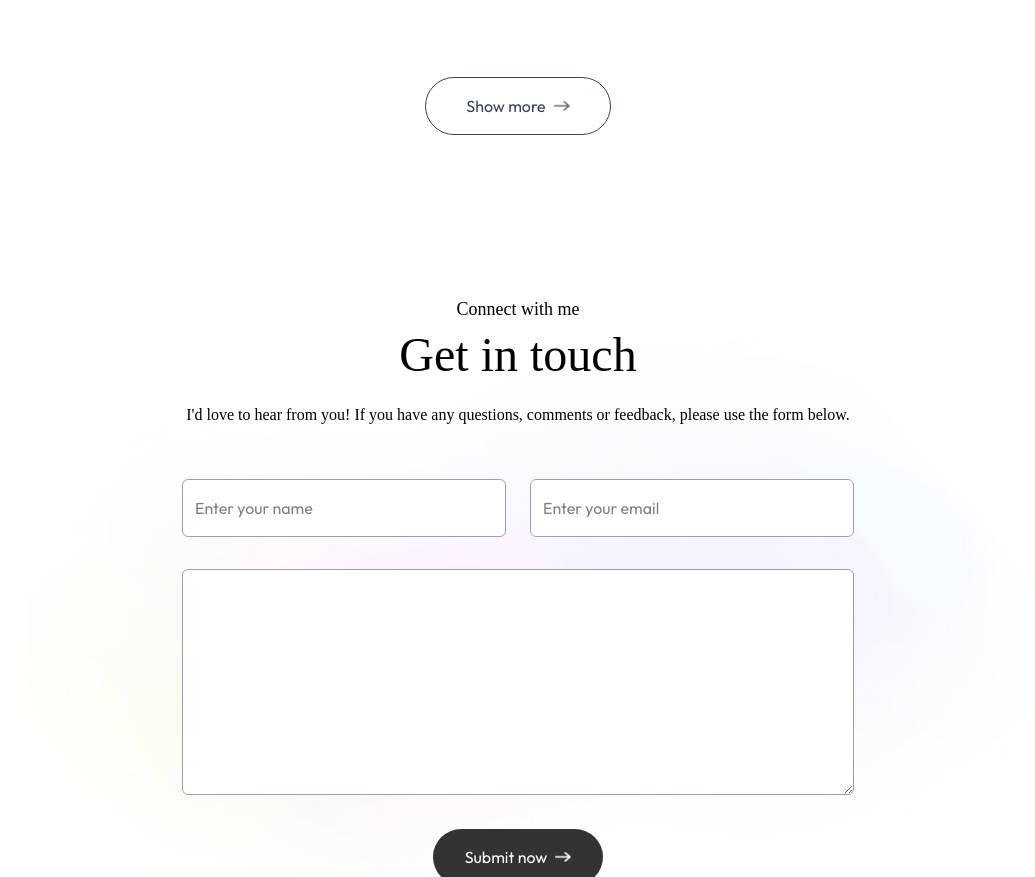
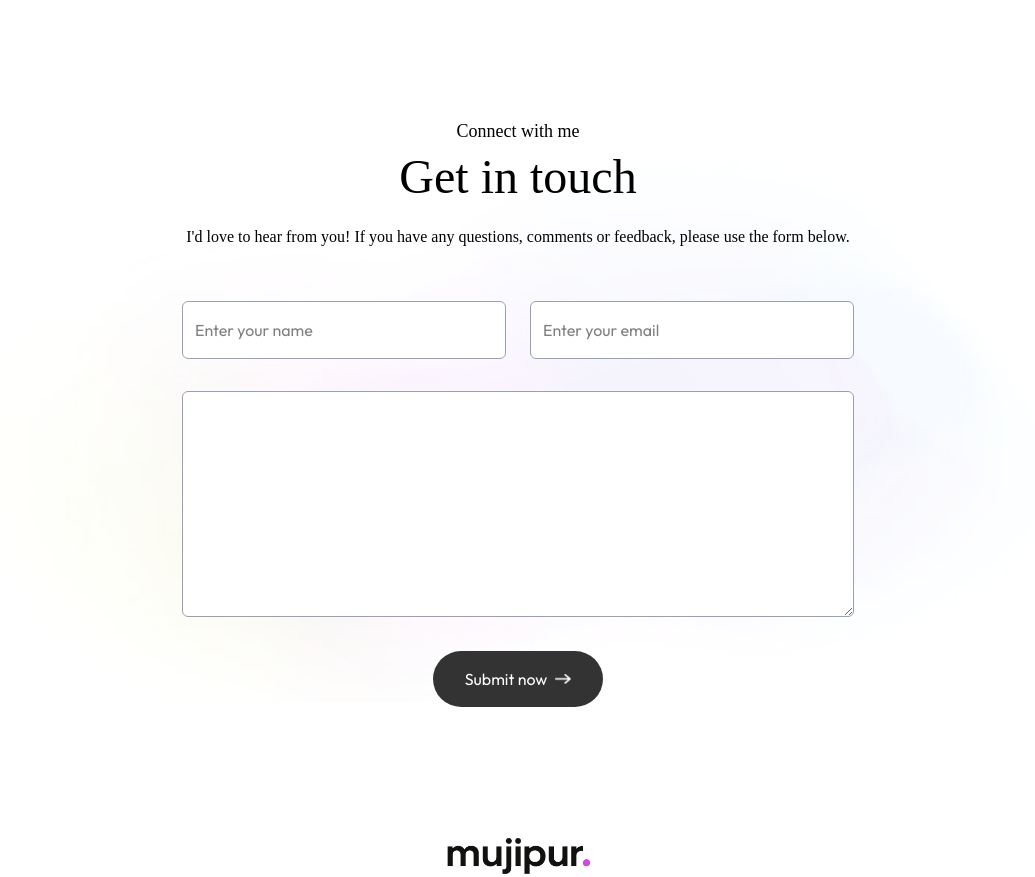
Before and after one commit to Mujipur-Rahman-M/Portfolio, a website: page index.html in a window 1280 px wide. Shown: the part 2966-3843 px from the top of the page, without its empty margins (122-1157 px from the left). Drawn offline with Linux system fonts and the light colour scheme; a web font is replaced by a local one.

Commit message:
my work update

```diff
--- a/index.html
+++ b/index.html
@@ -309,12 +309,12 @@
                 </div>
             </div>
         </div>
-        <a href="#" class="w-max flex items-center justify-center gap-2 text-gray-700 border-[0.5px] border-gray-700 rounded-full py-3 px-10 mx-auto my-20
+        <!-- <a href="#" class="w-max flex items-center justify-center gap-2 text-gray-700 border-[0.5px] border-gray-700 rounded-full py-3 px-10 mx-auto my-20
              hover:bg-[#fcf4ff] duration-500 dark:text-white dark:border-white dark:hover:bg-[#2a004a]">
             Show more
             <img src="./images/right-arrow-bold.png" alt="" class="w-4 dark:hidden">
             <img src="./images/right-arrow-bold-dark.png" alt="" class="w-4 hidden dark:block">
-        </a>
+        </a> -->
 
     </div>
 
```
